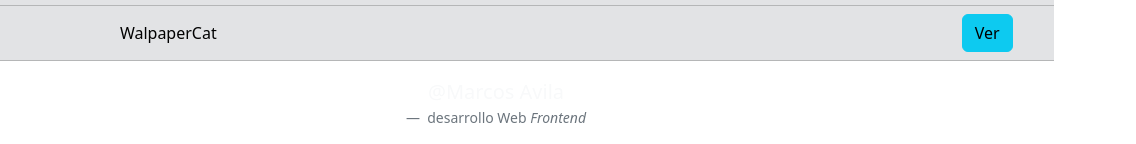
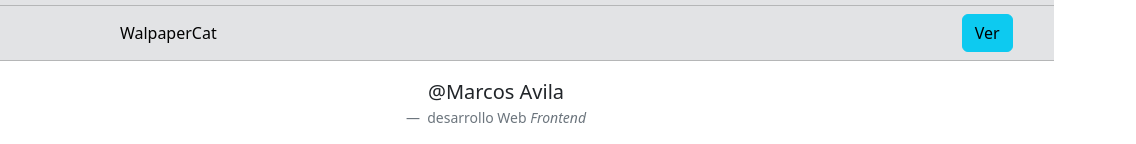
Before and after one commit to Marcos-24102000/Expo, a plain HTML site: page fuentes.html in a window 1280 px wide. Shown: the part 942-1086 px from the top of the page, 144-1280 px from the left. Drawn offline with nearby package versions, Linux system fonts and the light colour scheme.

Commit message:
Update fuentes.html
Modificando el footer

```diff
--- a/fuentes.html
+++ b/fuentes.html
@@ -174,7 +174,7 @@
         <!-- place footer here -->
         <figure class="text-center">
             <blockquote class="blockquote">
-                <p class="text-light">@Marcos Avila</p>
+                <p class="">@Marcos Avila</p>
             </blockquote>
             <figcaption class="blockquote-footer">
                 desarrollo Web
```
